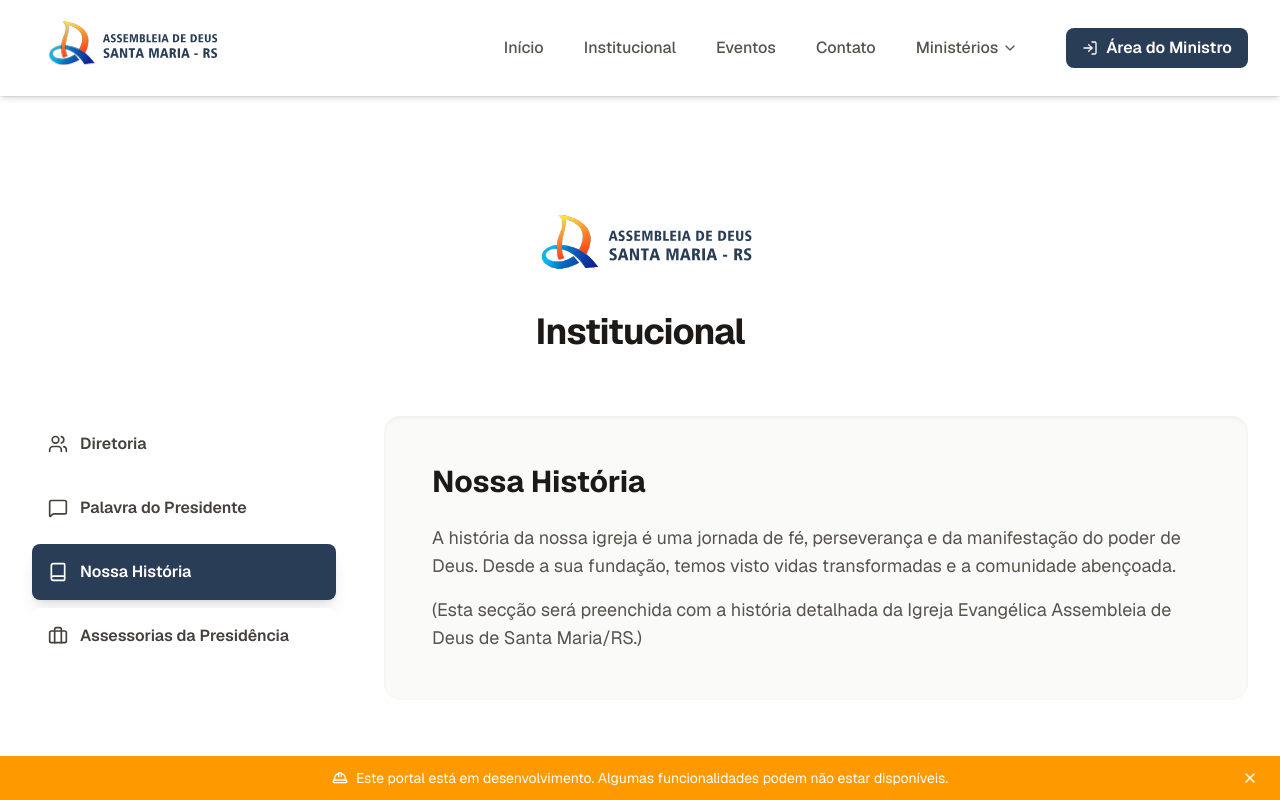
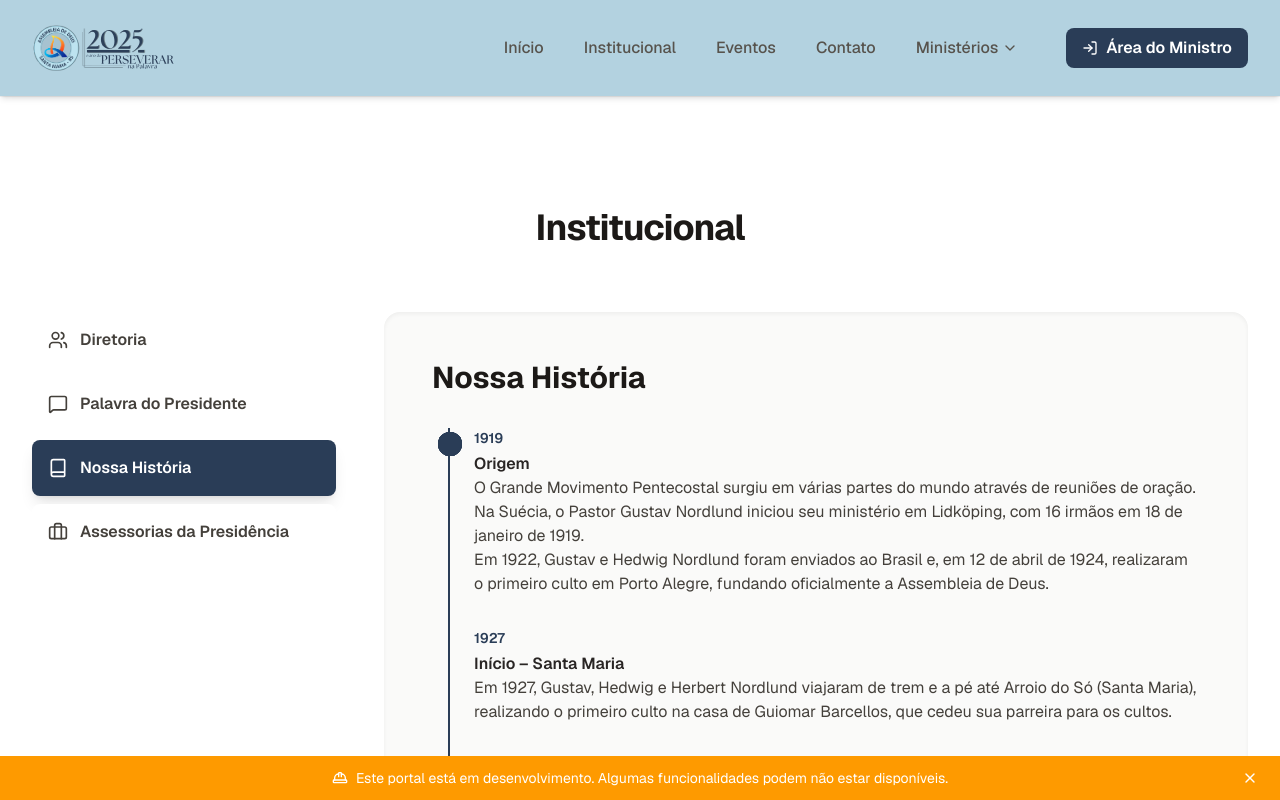
Before and after one commit to Thxssio/ieadsm-website, a Next.js app: page /institutional in a window 1280 px wide. Both pictures are taken after a click on the button "Nossa História". Shown: the top 800 px of the page. Built offline with nearby package versions, Linux system fonts and the light colour scheme.

Commit message:
fix: history

```diff
--- a/src/app/components/layout/Footer.jsx
+++ b/src/app/components/layout/Footer.jsx
@@ -1,4 +1,5 @@
 "use client";
+
 import Link from "next/link";
 import { MapPin, Phone, Instagram, Facebook } from "lucide-react";
 
@@ -11,8 +12,11 @@ export default function Footer({ logoUrl, address, phone, socialLinks }) {
             <img
               src={logoUrl}
               alt="Logo"
-              className="h-16 w-auto mb-4"
-              onError={(e) => { e.currentTarget.src = "https://placehold.co/100x40/ffffff/1e293b?text=Logo"; }}
+              className="block h-20 md:h-24 lg:h-28 w-auto mb-4 object-contain"
+              onError={(e) => {
+                e.currentTarget.src =
+                  "https://placehold.co/160x80/ffffff/1e293b?text=Logo";
+              }}
             />
             <p className="text-sm text-center md:text-left text-stone-400">
               Um lugar de fé, esperança e amor para toda a família.
@@ -22,13 +26,46 @@ export default function Footer({ logoUrl, address, phone, socialLinks }) {
           <div>
             <h3 className="text-lg font-semibold text-white">Navegação</h3>
             <ul className="mt-4 space-y-2">
-              <li><Link href="/" className="text-stone-400 hover:text-white transition-colors">Início</Link></li>
-              <li><Link href="/institutional" className="text-stone-400 hover:text-white transition-colors">Institucional</Link></li>
-              <li><Link href="/#ministries" className="text-stone-400 hover:text-white transition-colors">Ministérios</Link></li>
-              {/* Troque para /events se a pasta estiver em inglês */}
-              <li><Link href="/eventos" className="text-stone-400 hover:text-white transition-colors">Eventos</Link></li>
-              {/* Troque para /contact se a pasta estiver em inglês */}
-              <li><Link href="/contato" className="text-stone-400 hover:text-white transition-colors">Contato</Link></li>
+              <li>
+                <Link
+                  href="/"
+                  className="text-stone-400 hover:text-white transition-colors"
+                >
+                  Início
+                </Link>
+              </li>
+              <li>
+                <Link
+                  href="/institutional"
+                  className="text-stone-400 hover:text-white transition-colors"
+                >
+                  Institucional
+                </Link>
+              </li>
+              <li>
+                <Link
+                  href="/#ministries"
+                  className="text-stone-400 hover:text-white transition-colors"
+                >
+                  Ministérios
+                </Link>
+              </li>
+              <li>
+                <Link
+                  href="/eventos"
+                  className="text-stone-400 hover:text-white transition-colors"
+                >
+                  Eventos
+                </Link>
+              </li>
+              <li>
+                <Link
+                  href="/contato"
+                  className="text-stone-400 hover:text-white transition-colors"
+                >
+                  Contato
+                </Link>
+              </li>
             </ul>
           </div>
 
@@ -72,7 +109,10 @@ export default function Footer({ logoUrl, address, phone, socialLinks }) {
         </div>
 
         <div className="mt-12 border-t border-slate-800 pt-8 text-center text-sm text-stone-400">
-          <p>© {new Date().getFullYear()} DECOM - TECNOLOGIA DA INFORMAÇÃO. Todos os Direitos Reservados.</p>
+          <p>
+            © {new Date().getFullYear()} DECOM - TECNOLOGIA DA INFORMAÇÃO. Todos
+            os Direitos Reservados.
+          </p>
         </div>
       </div>
     </footer>
--- a/src/app/components/layout/Header.jsx
+++ b/src/app/components/layout/Header.jsx
@@ -20,16 +20,20 @@ export default function Header({ churchName, logoUrl, ministries = [] }) {
   const close = () => { t.current = setTimeout(() => setIsMinistriesOpen(false), 200); };
 
   return (
-    <header className="sticky top-0 z-50 bg-white shadow-md ring-1 ring-black/5 supports-[backdrop-filter]:bg-white/90 supports-[backdrop-filter]:backdrop-blur">
+    <header className="sticky top-0 z-50 bg-[#abcedd] shadow-md ring-1 ring-black/5 supports-[backdrop-filter]:bg-[#abcedd]/90 supports-[backdrop-filter]:backdrop-blur">
       <div className="container mx-auto px-4 sm:px-6 lg:px-8">
         <div className="flex items-center justify-between h-24">
           {/* Logo */}
-          <Link href="/" className="flex items-center space-x-3 group" aria-label="Ir para a página inicial">
+          <Link
+            href="/"
+            className="flex items-center shrink-0 group"
+            aria-label="Ir para a página inicial"
+          >
             <img
-              className="h-16 w-auto transition-transform duration-300 group-hover:scale-105"
+              className="block h-14 md:h-16 lg:h-20 w-auto object-contain transition-transform duration-300 group-hover:scale-105"
               src={logoUrl}
               alt={`Logo ${churchName}`}
-              onError={(e) => { e.currentTarget.src = "https://placehold.co/100x40/0ea5e9/ffffff?text=Logo"; }}
+              onError={(e) => { e.currentTarget.src = "https://placehold.co/160x60/0ea5e9/ffffff?text=Logo"; }}
             />
           </Link>
 
--- a/src/app/institutional/page.jsx
+++ b/src/app/institutional/page.jsx
@@ -143,12 +143,86 @@ export default function InstitucionalPage() {
         return (
           <div>
             <h3 className="text-3xl font-bold text-stone-900 mb-6">Nossa História</h3>
-            <p className="text-lg text-stone-600">
-              A história da nossa igreja é uma jornada de fé, perseverança e da manifestação do poder de Deus. Desde a sua fundação, temos visto vidas transformadas e a comunidade abençoada.
-            </p>
-            <p className="mt-4 text-lg text-stone-600">
-              (Esta secção será preenchida com a história detalhada da Igreja Evangélica Assembleia de Deus de Santa Maria/RS.)
-            </p>
+            <ul className="relative border-l-2 border-[#2a3d57] ml-4 mt-8 space-y-8">
+              {/* Origem */}
+              <li className="ml-6">
+                <span className="absolute -left-3 top-1 w-6 h-6 bg-[#2a3d57] rounded-full"></span>
+                <time className="block text-sm font-semibold text-[#2a3d57]">1919</time>
+                <h4 className="mt-1 font-semibold text-stone-800">Origem</h4>
+                <p className="text-stone-700">
+                  O Grande Movimento Pentecostal surgiu em várias partes do mundo através de reuniões de oração. Na Suécia,
+                  o Pastor Gustav Nordlund iniciou seu ministério em Lidköping, com 16 irmãos em 18 de janeiro de 1919.
+                </p>
+                <p className="text-stone-700">
+                  Em 1922, Gustav e Hedwig Nordlund foram enviados ao Brasil e, em 12 de abril de 1924, realizaram o primeiro culto
+                  em Porto Alegre, fundando oficialmente a Assembleia de Deus.
+                </p>
+              </li>
+
+              {/* Início – Santa Maria */}
+              <li className="ml-6">
+                <span className="absolute -left-3 top-1 w-6 h-6 bg-[#2a3d57] rounded-full"></span>
+                <time className="block text-sm font-semibold text-[#2a3d57]">1927</time>
+                <h4 className="mt-1 font-semibold text-stone-800">Início – Santa Maria</h4>
+                <p className="text-stone-700">
+                  Em 1927, Gustav, Hedwig e Herbert Nordlund viajaram de trem e a pé até Arroio do Só (Santa Maria), realizando
+                  o primeiro culto na casa de Guiomar Barcellos, que cedeu sua parreira para os cultos.
+                </p>
+              </li>
+
+              {/* Primeiro Batismo */}
+              <li className="ml-6">
+                <span className="absolute -left-3 top-1 w-6 h-6 bg-[#2a3d57] rounded-full"></span>
+                <time className="block text-sm font-semibold text-[#2a3d57]">11/11/1928</time>
+                <h4 className="mt-1 font-semibold text-stone-800">Primeiro Batismo – Santa Maria</h4>
+                <p className="text-stone-700">
+                  O primeiro batismo ocorreu em uma sanga nos fundos da propriedade de Guiomar Barcellos, com pioneiros como
+                  Osmilda Pires e Rosa Pires.
+                </p>
+              </li>
+
+              {/* Leonardo Gonçalves */}
+              <li className="ml-6">
+                <span className="absolute -left-3 top-1 w-6 h-6 bg-[#2a3d57] rounded-full"></span>
+                <time className="block text-sm font-semibold text-[#2a3d57]">1928</time>
+                <h4 className="mt-1 font-semibold text-stone-800">Leonardo Gonçalves</h4>
+                <p className="text-stone-700">
+                  Converter-se em 1928, foi nomeado primeiro obreiro e ajudou a erguer a capela de 1929 em terreno doado por Guiomar.
+                </p>
+              </li>
+
+              {/* Paulo Cruz */}
+              <li className="ml-6">
+                <span className="absolute -left-3 top-1 w-6 h-6 bg-[#2a3d57] rounded-full"></span>
+                <time className="block text-sm font-semibold text-[#2a3d57]">1932</time>
+                <h4 className="mt-1 font-semibold text-stone-800">Paulo Cruz</h4>
+                <p className="text-stone-700">
+                  Em 21 de fevereiro de 1932, Paulo Cruz organizou oficialmente a congregação de Santa Maria como parte de Porto Alegre.
+                </p>
+              </li>
+
+              {/* Missionários e Pastores */}
+              <li className="ml-6">
+                <span className="absolute -left-3 top-1 w-6 h-6 bg-[#2a3d57] rounded-full"></span>
+                <time className="block text-sm font-semibold text-[#2a3d57]">1940–2021</time>
+                <h4 className="mt-1 font-semibold text-stone-800">Missionários e Pastores</h4>
+                <p className="text-stone-700">
+                  De 1940 a 1942, Leonard Pettersen atuou; 1943, Luiz Neves; 1943 a 1980, Orvalino Lemos (autonomia em 1955);
+                  1980–1989, Avelino Maicá; 1989–2008, Elói Rocha; 2008–2014, Domingos Floreni; e, em 2021, Moisés Adriano Lamberty.
+                </p>
+              </li>
+
+              {/* Ebenezer */}
+              <li className="ml-6">
+                <span className="absolute -left-3 top-1 w-6 h-6 bg-[#2a3d57] rounded-full"></span>
+                <time className="block text-sm font-semibold text-[#2a3d57]">Ebenezer</time>
+                <h4 className="mt-1 font-semibold text-stone-800">Ebenezer</h4>
+                <p className="text-stone-700">
+                  Décadas após o primeiro culto, a Assembleia de Deus de Santa Maria estendeu suas raízes por toda a região,
+                  mantendo a missão de levar a Palavra de Deus até o último da terra.
+                </p>
+              </li>
+            </ul>
           </div>
         );
 
@@ -187,7 +261,6 @@ export default function InstitucionalPage() {
     <div className="bg-white py-20 sm:py-28">
       <div className="container mx-auto px-4 sm:px-6 lg:px-8">
         <div className="text-center max-w-3xl mx-auto">
-          <img src={logoUrl} alt="Logo" className="h-20 w-auto mx-auto mb-6" />
           <p className="text-3xl font-bold text-stone-900 tracking-tight sm:text-4xl">Institucional</p>
         </div>
 
```
Also changed, not shown: public/logo-dark.svg, public/logo-light.svg.
